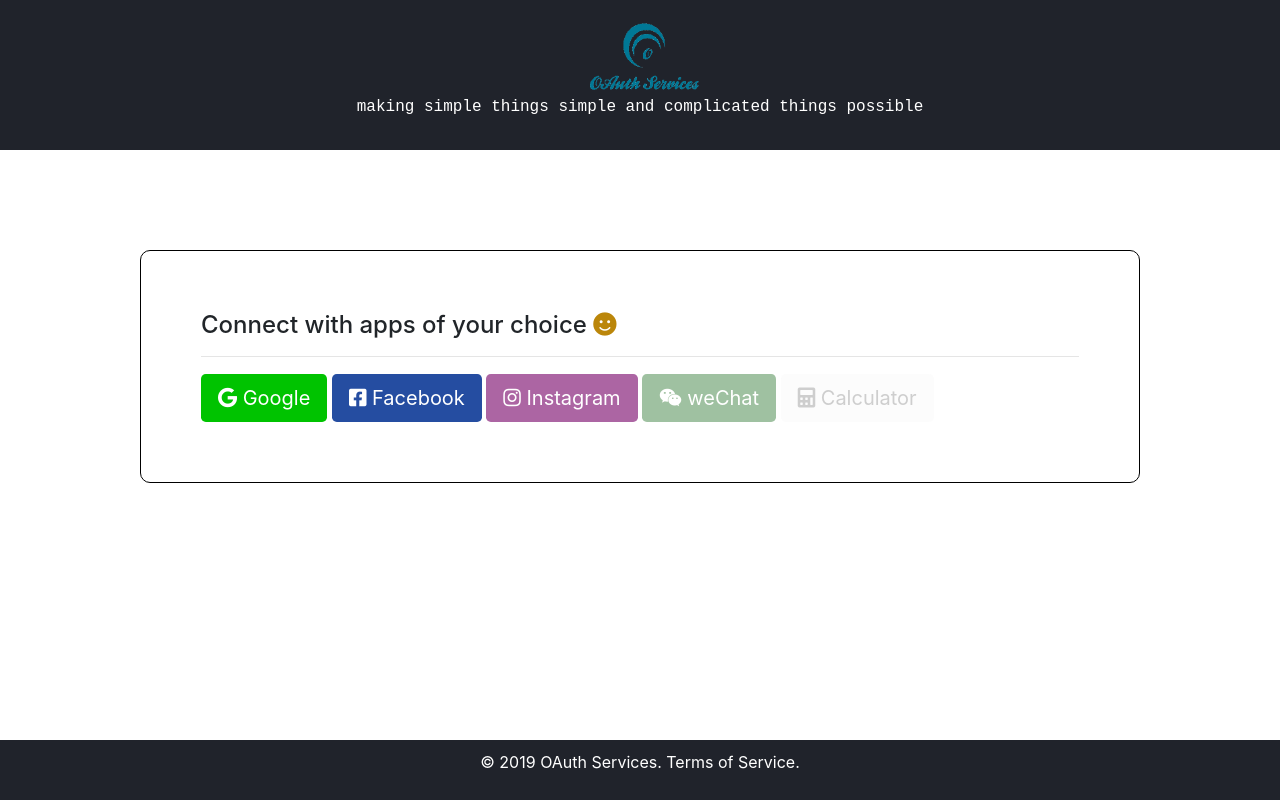
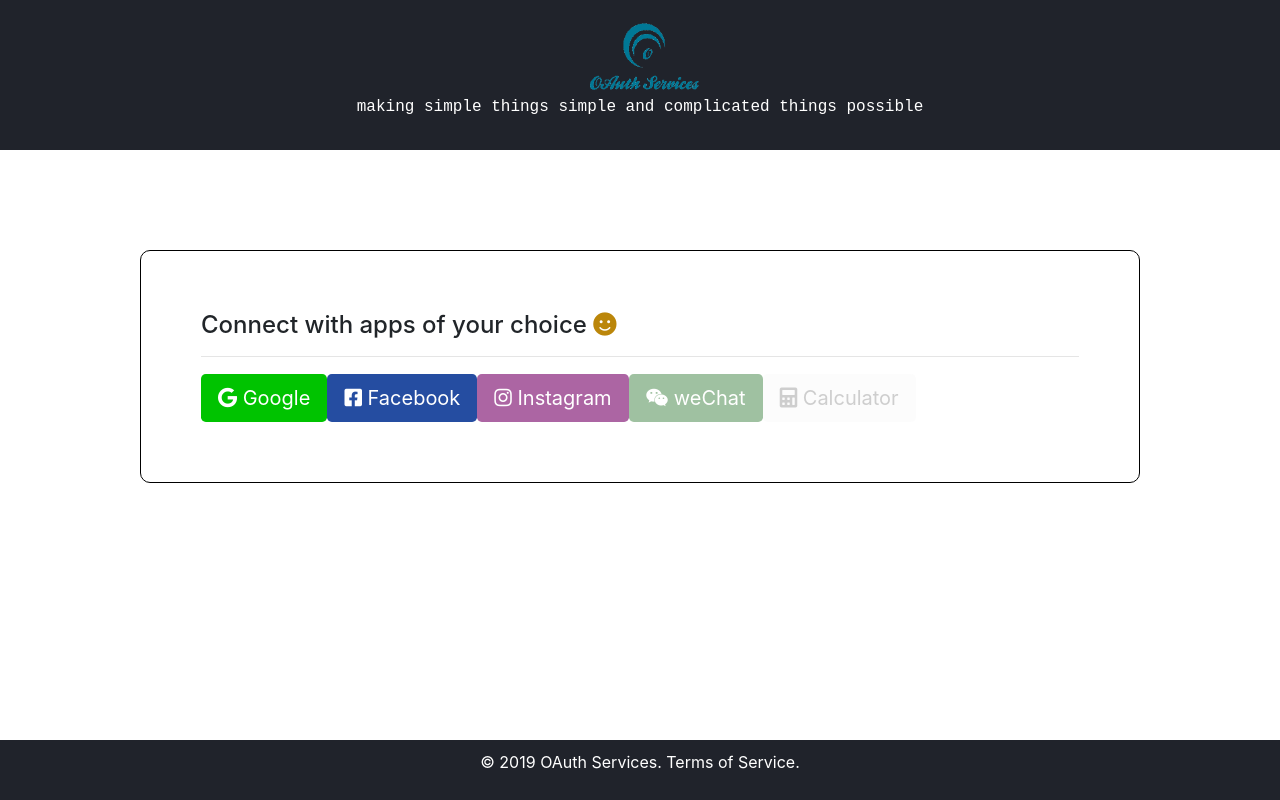
Before and after one commit to budhasanjeev/image-services, a website: page views/index.html in a window 1280 px wide. Drawn offline with Linux system fonts and the light colour scheme; files that its build step writes are made by us from their sources; files whose address does not match are found by name.

Commit message:
calculator

```diff
--- a/views/index.html
+++ b/views/index.html
@@ -30,15 +30,18 @@
           </h4>
           <hr style="border-bottom: 1px solid #fff">
 
-          <button class="btn btn-lg" id="btn-line"><i class="fab fa-google"></i> Google</button>
+          <div style="display: flex">
+            <button class="btn btn-lg" id="btn-line"><i class="fab fa-google"></i> Google</button>
 
-          <button class="btn btn-lg" id="btn-facebook"><i class="fab fa-facebook-square"></i> Facebook</button>
+            <button class="btn btn-lg" id="btn-facebook"><i class="fab fa-facebook-square"></i> Facebook</button>
 
-          <button class="btn btn-lg" id="btn-instagram" disabled><i class="fab fa-instagram"></i> Instagram</button>
+            <button class="btn btn-lg" id="btn-instagram" disabled><i class="fab fa-instagram"></i> Instagram</button>
 
-          <button class="btn btn-lg" id="btn-wechat" disabled><i class="fab fa-weixin"></i> weChat</button>
+            <button class="btn btn-lg" id="btn-wechat" disabled><i class="fab fa-weixin"></i> weChat</button>
 
-          <button class="btn btn-lg" id="btn-calculator" disabled><i class="fas fa-calculator"></i> Calculator</button>
+            <button class="btn btn-lg" id="btn-calculator" disabled><i class="fas fa-calculator"></i> Calculator</button>
+          </div>
+
         </div>
 
       </div>
```
